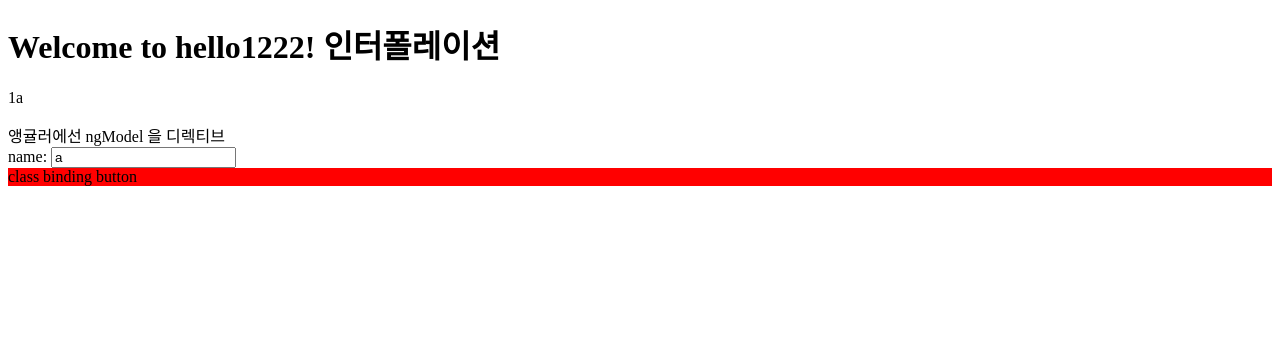
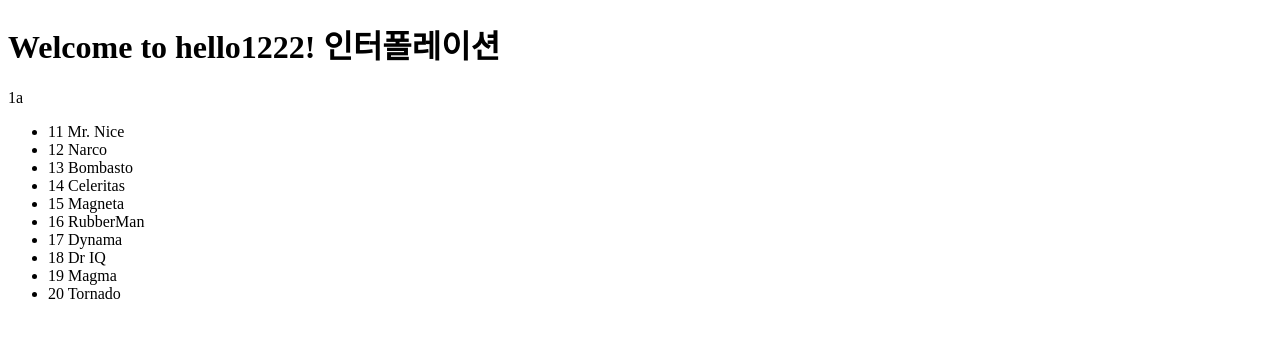
Before and after one commit to noranbulb/toh, an Angular app: page / in a window 1280 px wide. Shown: the top 338 px of the page. Built offline with nearby package versions, Linux system fonts and the light colour scheme.

Commit message:
ngFor ngIf

```diff
--- a/js/week1.js
+++ b/js/week1.js
@@ -72,6 +72,10 @@ console.log(index);
 console.log('11 -----------------------------------------------');
 var sum = 0;
 
+books.forEach(item => sum += item.price)
+
+let item = function
+
 console.log('sum:' + sum);
 
 // 12. 가격이 3만원이상인것을 모아서 별도의 배열을 만드시오
--- a/src/app/hero.ts
+++ b/src/app/hero.ts
@@ -1,6 +1,6 @@
 export class Hero {
 
-  constructor (private id:number , private name:string)
+  constructor (public id:number , public name:string)
   {
 
   }
--- a/src/app/heroes/heroes.component.html
+++ b/src/app/heroes/heroes.component.html
@@ -1,14 +1,32 @@
 <p>
   {{hero.id}}{{hero.name}}
 </p>
-앵귤러에선 ngModel 을 디렉티브
 
-<div>
-  <label>name:
-    <input [(ngModel)]="hero.name" placeholder="name">
-  </label>
+<ul>
+  <li *ngFor="let hero of heroes" (click)="onSelect(hero)">
+    <span>{{hero.id}}</span> {{hero.name}}
+  </li>
+</ul>
+
+
+<!--상세화면-->
+<!--<div *ngIf="selectedHero !=null || selectedHero != undefined">-->
+  <div *ngIf="selectedHero">
+  <h2>{{ selectedHero.name | uppercase }} Details</h2>
+  <div><span>id: </span>{{selectedHero.id}}</div>
+  <div>
+    <label>name:
+      <input [(ngModel)]="selectedHero.name" placeholder="name">
+    </label>
+  </div>
 </div>
 
-<div>
-  <div [class.special]="isSpecial">class binding button</div>
-</div>
+<!--<div>-->
+  <!--<label>name:-->
+    <!--<input [(ngModel)]="hero.name" placeholder="name">-->
+  <!--</label>-->
+<!--</div>-->
+
+<!--<div>-->
+  <!--<div [class.special]="isSpecial">class binding button</div>-->
+<!--</div>-->
--- a/src/app/heroes/heroes.component.ts
+++ b/src/app/heroes/heroes.component.ts
@@ -1,5 +1,6 @@
 import { Component, OnInit } from '@angular/core';
 import {Hero} from '../hero';
+import {HEROES} from '../mock-heroes';
 
 
 @Component({
@@ -18,16 +19,14 @@ export class HeroesComponent implements OnInit
   // }
 
   hero : Hero;
+  heroes = HEROES;
+  selectedHero:Hero;
 
   isSpecial = true;
 
   constructor() {
     //2 ) new 키워드로 객체 생성11
     this.hero = new Hero(1,'a');
-
-
-
-
 
     // this.hero.name = "wind"
     console.log(this.hero)
@@ -42,4 +41,9 @@ export class HeroesComponent implements OnInit
     console.log(e);
   }
 
+  onSelect(hero:Hero)
+  {
+    this.selectedHero = hero;
+  }
+
 }
--- /dev/null
+++ b/src/app/mock-heroes.ts
@@ -0,0 +1,14 @@
+import {Hero} from './hero';
+
+export const HEROES: Hero[] = [
+  { id: 11, name: 'Mr. Nice' },
+  { id: 12, name: 'Narco' },
+  { id: 13, name: 'Bombasto' },
+  { id: 14, name: 'Celeritas' },
+  { id: 15, name: 'Magneta' },
+  { id: 16, name: 'RubberMan' },
+  { id: 17, name: 'Dynama' },
+  { id: 18, name: 'Dr IQ' },
+  { id: 19, name: 'Magma' },
+  { id: 20, name: 'Tornado' }
+];
```
Also changed, not shown: js/arrow1.js (+12 -2 lines).
